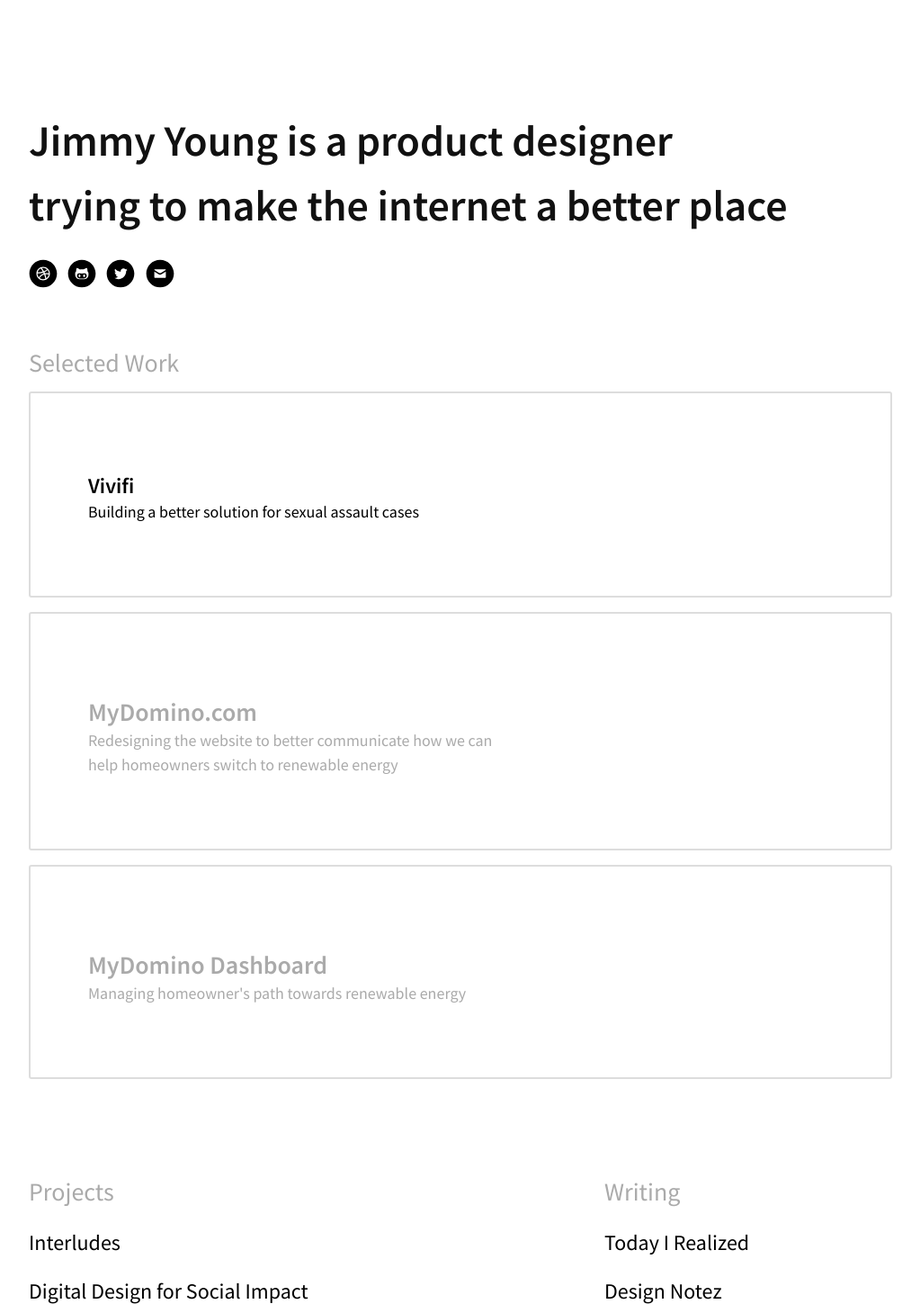
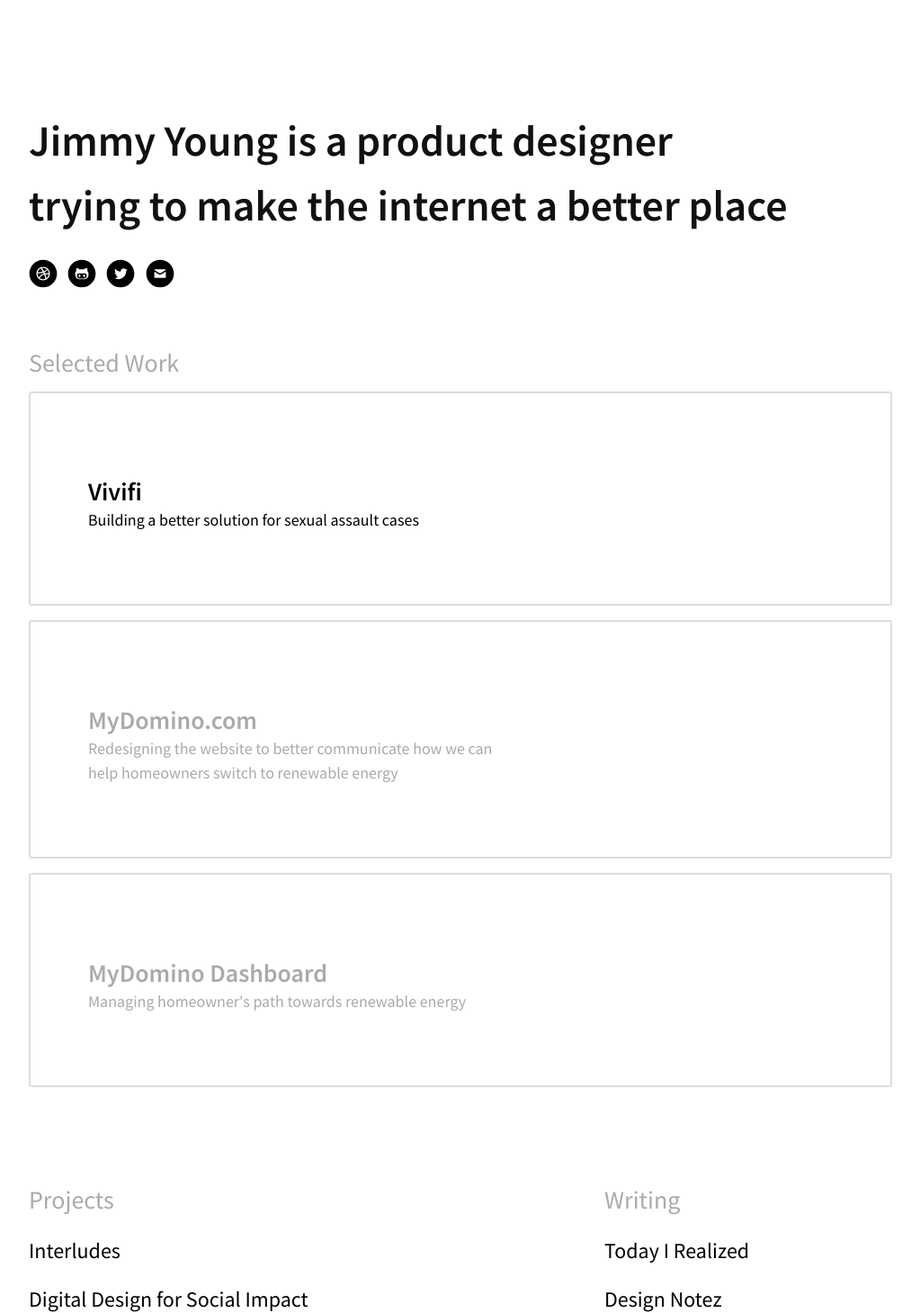
Before and after one commit to npmcdn-to-unpkg-bot/jyng.github.io, a Jekyll site: the page index.html, which Jekyll copies as it is, in a window 1280 px wide. Shown: the whole page at 90% size, without its empty margins (128-1151 px from the left). Built offline with Jekyll 4.4.1, drawn with Linux system fonts in a browser that asks for light colours.

Commit message:
wow im bad at typing

```diff
--- a/index.html
+++ b/index.html
@@ -52,7 +52,7 @@
     <h2 class="gray">Selected Work</h2>
     <div class="clearfix">
       <a href="/vivifi" class="col col-12 border border-silver rounded p3 md-p4 mb2">
-        <h3 class="mb0 bold sm-2">Vivifi</h3>
+        <h3 class="mb0 bold sm-h2">Vivifi</h3>
           <p class="mt0 col-12 sm-col-7">Building a better solution for sexual assault cases</p>
       </a>
     <div class="clearfix">
```
Also changed, not shown: 1 other file.
